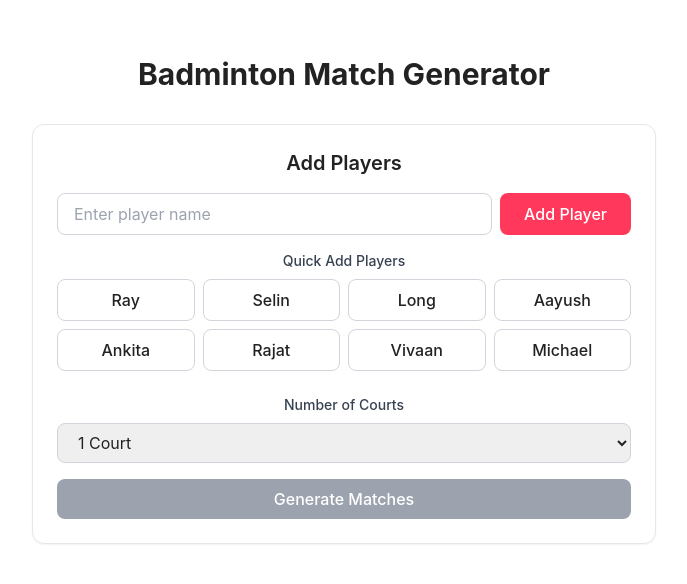
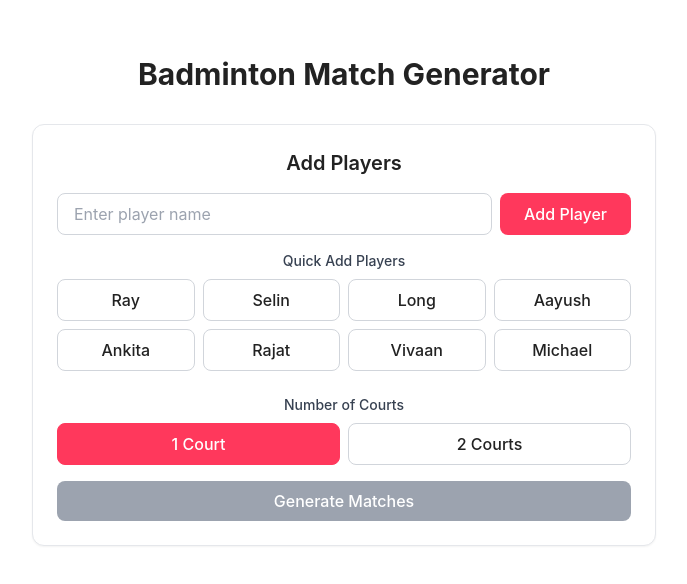
Before and after one commit to atreyaray/badminton-pairings, a React (Vite) app: page / in a window 1280 px wide. Shown: the top 584 px of the page, without its empty margins (296-983 px from the left). Built offline with nearby package versions, Linux system fonts and the light colour scheme.

Commit message:
feat: changed the dropdown to buttons for courts

```diff
--- a/src/components/PlayerSetup.tsx
+++ b/src/components/PlayerSetup.tsx
@@ -104,14 +104,28 @@ export function PlayerSetup({ onSessionGenerated }: PlayerSetupProps) {
           <label className="block text-sm font-medium text-gray-700 mb-2">
             Number of Courts
           </label>
-          <select
-            value={numberOfCourts}
-            onChange={(e) => setNumberOfCourts(Number(e.target.value))}
-            className="w-full px-4 py-2 border border-gray-300 rounded-lg focus:outline-none focus:ring-2 focus:ring-[#FF385C] focus:border-transparent"
-          >
-            <option value={1}>1 Court</option>
-            <option value={2}>2 Courts</option>
-          </select>
+          <div className="grid grid-cols-2 gap-2">
+            <button
+              onClick={() => setNumberOfCourts(1)}
+              className={`px-4 py-2 rounded-lg border ${
+                numberOfCourts === 1
+                  ? 'bg-[#FF385C] text-white border-[#FF385C]'
+                  : 'bg-white border-gray-300 text-[#222222] hover:bg-[#FFF8F6] hover:border-[#FF385C] hover:text-[#FF385C]'
+              } focus:outline-none focus:ring-2 focus:ring-[#FF385C] transition-all duration-200 transform hover:scale-105`}
+            >
+              1 Court
+            </button>
+            <button
+              onClick={() => setNumberOfCourts(2)}
+              className={`px-4 py-2 rounded-lg border ${
+                numberOfCourts === 2
+                  ? 'bg-[#FF385C] text-white border-[#FF385C]'
+                  : 'bg-white border-gray-300 text-[#222222] hover:bg-[#FFF8F6] hover:border-[#FF385C] hover:text-[#FF385C]'
+              } focus:outline-none focus:ring-2 focus:ring-[#FF385C] transition-all duration-200 transform hover:scale-105`}
+            >
+              2 Courts
+            </button>
+          </div>
         </div>
 
         <div className="space-y-2 mb-4">
```
